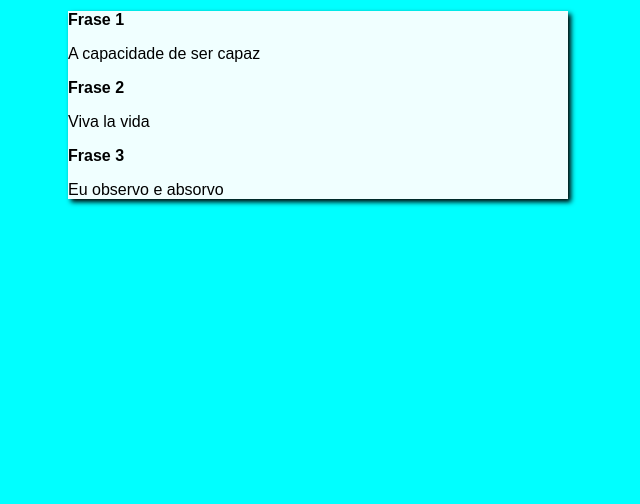
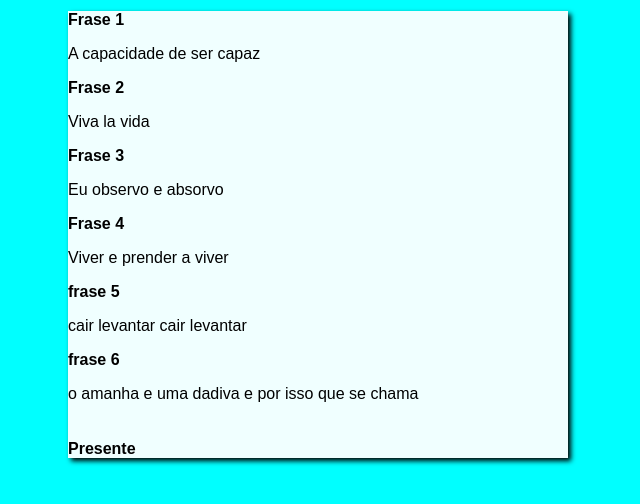
Before and after one commit to ivan-402283/projecto-site, a plain HTML site: page index.html in a window 1280 px wide. Shown: the whole page, without its empty margins (322-962 px from the left). Drawn offline with Linux system fonts and the light colour scheme.

Commit message:
Update index.html

```diff
--- a/index.html
+++ b/index.html
@@ -13,6 +13,7 @@
             <h1>Frase 1</h1>
             <p>A capacidade de ser capaz</p>
 
+
         </header>
 
         <article>
@@ -24,6 +25,14 @@
 
         <h2>Frase 3</h2>
         <p>Eu observo e absorvo</p>
+<h2>Frase 4  </h2>
+
+<p> Viver e prender a viver </p>
+<h2> frase 5</h2>
+
+<p>cair levantar cair levantar </p>
+<h2>frase 6</h2>
+<p>o amanha e uma dadiva e por isso que se chama <h6>Presente</h6></p>
     </main>
 </body>
 </html>
```
